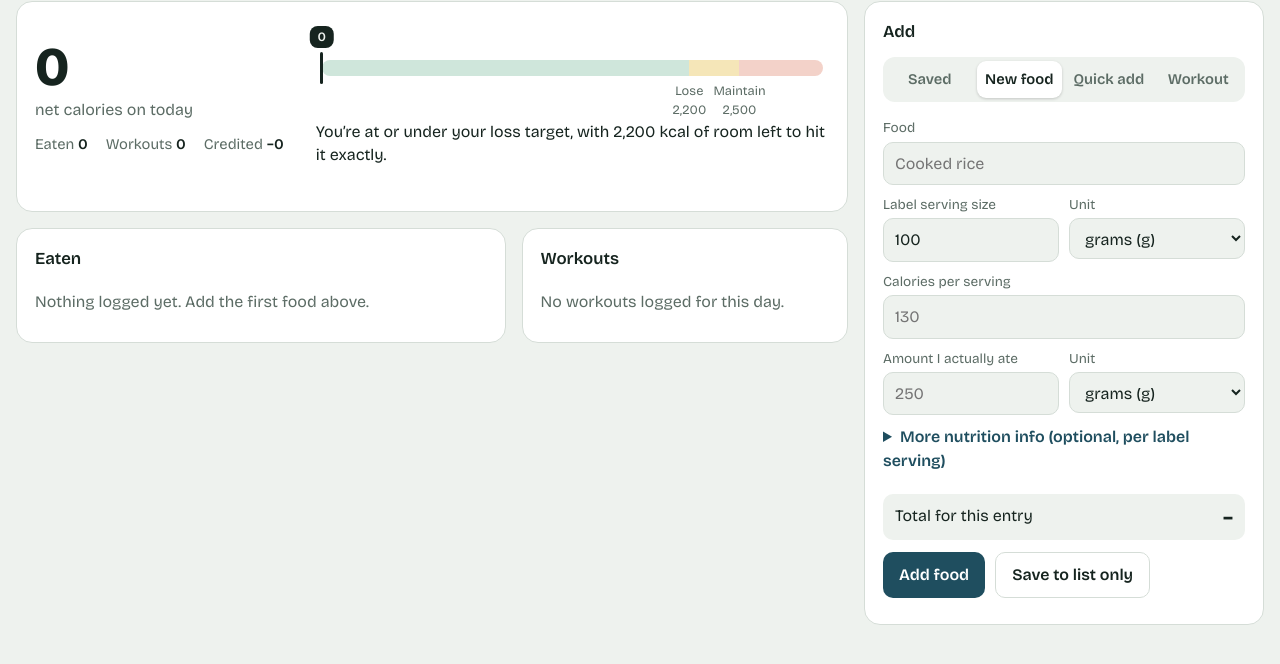
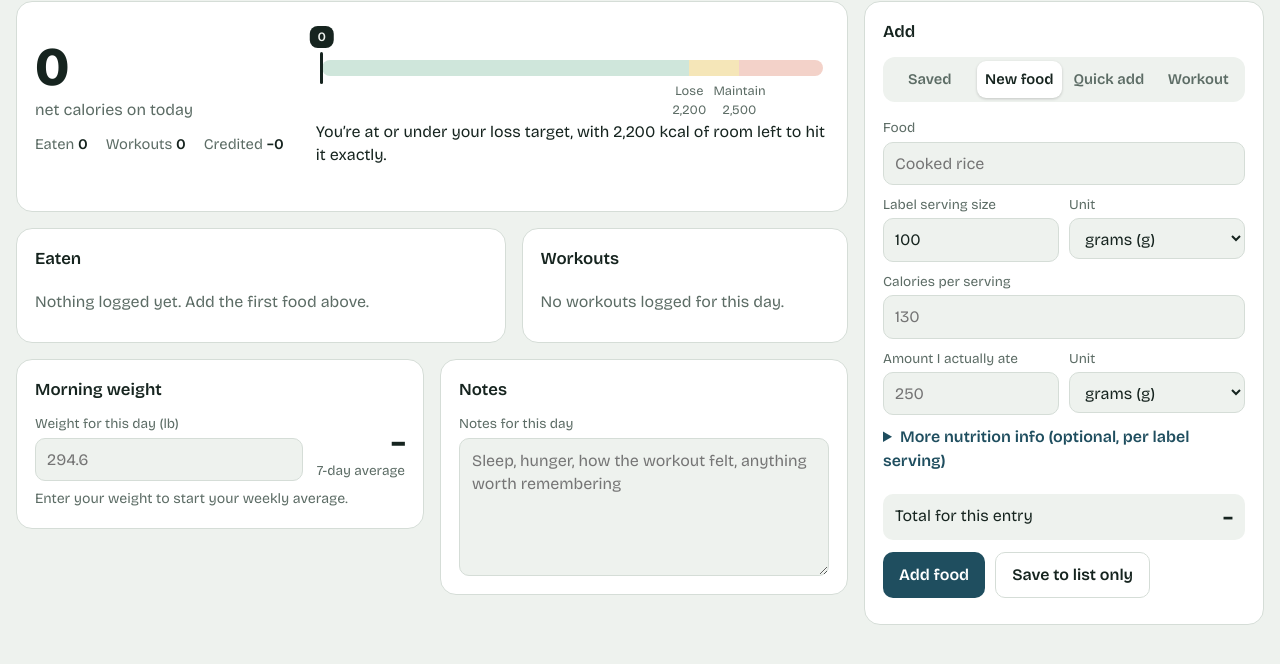
Before and after one commit to Nodboyd/calorie-tracker, a plain HTML site: page index.html in a window 1280 px wide. Shown: the part 66-730 px from the top of the page. Drawn offline with nearby package versions, Linux system fonts and the light colour scheme.

Commit message:
Add settings panel for weight and notes input

```diff
--- a/index.html
+++ b/index.html
@@ -33,6 +33,14 @@ label{display:block;font-size:.85rem;color:var(--muted);margin-bottom:4px}
 .layout{display:grid;grid-template-columns:minmax(0,1fr);gap:16px}
 .col{display:grid;gap:16px;min-width:0}
 .logs{display:grid;gap:16px;align-items:start}
+textarea{display:block;width:100%;background:var(--bg);border:1px solid var(--line);border-radius:10px;padding:10px 12px;font:inherit;color:inherit;resize:vertical;min-height:120px;line-height:1.45}
+.wrow{display:grid;grid-template-columns:minmax(0,1fr) auto;gap:14px;align-items:end;margin-top:12px}
+.wstat{text-align:right}
+.wstat b{display:block;font-size:1.7rem;letter-spacing:-.02em;line-height:1.1}
+.wstat span{color:var(--muted);font-size:.85rem}
+#wSpark svg{display:block;width:100%;height:auto;margin-top:10px}
+#wSpark polyline{fill:none;stroke:var(--accent);stroke-width:2;stroke-linejoin:round;stroke-linecap:round}
+#wSpark circle{fill:var(--accent)}
 .hero{display:grid;gap:18px 32px}
 .big .n{font-size:3.4rem;font-weight:800;letter-spacing:-.04em;line-height:1}
 .hero .u{color:var(--muted);margin-top:4px}
@@ -84,6 +92,7 @@ li .k{font-weight:600;white-space:nowrap}
 .fab{position:fixed;right:16px;bottom:calc(16px + env(safe-area-inset-bottom,0px));z-index:10;border-radius:999px;padding:14px 22px;box-shadow:0 6px 18px rgba(0,0,0,.3)}
 .scrim{display:none}
 @media (min-width:700px) and (max-width:899px),(min-width:1200px){.logs{grid-template-columns:minmax(0,1.5fr) minmax(0,1fr)}}
+@media (min-width:700px) and (max-width:899px),(min-width:1200px){.logs.even{grid-template-columns:repeat(2,minmax(0,1fr))}}
 @media (min-width:700px){.hero{grid-template-columns:auto minmax(0,1fr);align-items:center}}
 @media (max-width:600px){.goals{grid-template-columns:1fr}.big .n{font-size:3rem}}
 @media (min-width:900px){
@@ -165,6 +174,22 @@ li .k{font-weight:600;white-space:nowrap}
     <div class="logs">
       <section class="panel"><h2>Eaten</h2><ul id="foodList2"></ul></section>
       <section class="panel"><h2>Workouts</h2><ul id="exList"></ul></section>
+    </div>
+    <div class="logs even">
+      <section class="panel">
+        <h2>Morning weight</h2>
+        <div class="wrow">
+          <div><label for="wt">Weight for this day (lb)</label><input id="wt" type="number" min="0" step="0.1" inputmode="decimal" placeholder="294.6"></div>
+          <div class="wstat"><b id="wAvg">–</b><span id="wAvgN">7-day average</span></div>
+        </div>
+        <p class="note" id="wChange" style="margin-top:8px"></p>
+        <div id="wSpark"></div>
+      </section>
+      <section class="panel">
+        <h2>Notes</h2>
+        <label for="note" style="margin-top:12px">Notes for this day</label>
+        <textarea id="note" rows="5" placeholder="Sleep, hunger, how the workout felt, anything worth remembering"></textarea>
+      </section>
     </div>
   </main>
 
@@ -358,6 +383,10 @@ function render(){
   $('#lowNote').textContent=(net<1200&&eaten>0)?'Net intake this low is hard to sustain. Make sure you’re eating enough to fuel your workouts.':'';
   $('#foodList2').innerHTML=d.food.length?d.food.map(x=>`<li><div>${esc(x.name)}<small>${x.quick?'Quick add':(+x.amt.toFixed(2))+' '+U[x.unit].l}${macroStr(x.n)}</small></div><div><span class="k">${r0(x.kcal)} kcal</span><button class="del" data-del="food:${x.id}" aria-label="Remove ${esc(x.name)}">×</button></div></li>`).join(''):'<li class="empty" style="border:0;padding-left:0">Nothing logged yet. Add the first food above.</li>';
   $('#exList').innerHTML=d.ex.length?d.ex.map(x=>`<li><div>${esc(x.name)}</div><div><span class="k">−${r0(x.kcal)} kcal</span><button class="del" data-del="ex:${x.id}" aria-label="Remove ${esc(x.name)}">×</button></div></li>`).join(''):'<li class="empty" style="border:0;padding-left:0">No workouts logged for this day.</li>';
+  const wi=$('#wt'),ni=$('#note');
+  if(document.activeElement!==wi)wi.value=d.wt!=null?d.wt:'';
+  if(document.activeElement!==ni)ni.value=d.note||'';
+  wStats();
 }
 
 // backup + restore
@@ -442,6 +471,23 @@ $('#qAdd').onclick=()=>{
   save();['qName','qKcal','qP','qC','qF'].forEach(id=>{$('#'+id).value=''});$('#qSave').checked=false;$('#qErr').textContent='';
   renderLib();render();afterAdd('qName');
 };
+function wOn(o){const d=new Date(day+'T12:00:00');d.setDate(d.getDate()+o);const x=S.days[ymd(d)];return x&&x.wt>0?x.wt:null}
+function wAvg(a,b){const v=[];for(let o=a;o<=b;o++){const w=wOn(o);if(w!==null)v.push(w)}return v.length?{avg:v.reduce((x,y)=>x+y,0)/v.length,n:v.length}:null}
+function wStats(){
+  const cur=wAvg(-6,0),prev=wAvg(-13,-7);
+  $('#wAvg').textContent=cur?r1(cur.avg)+' lb':'–';
+  $('#wAvgN').textContent=cur?'7-day average ('+cur.n+(cur.n===1?' weigh-in)':' weigh-ins)'):'7-day average';
+  if(cur&&prev){const dv=cur.avg-prev.avg;$('#wChange').textContent=(dv>0?'+':dv<0?'\u2212':'')+r1(Math.abs(dv))+' lb compared with the 7 days before'}
+  else $('#wChange').textContent=cur?'Log a second week of weigh-ins to see your weekly change.':'Enter your weight to start your weekly average.';
+  const pts=[];for(let o=-13;o<=0;o++){const w=wOn(o);if(w!==null)pts.push({x:o+13,w})}
+  if(pts.length<2){$('#wSpark').innerHTML='';return}
+  const lo=Math.min(...pts.map(p=>p.w)),hi=Math.max(...pts.map(p=>p.w)),span=Math.max(hi-lo,1);
+  const X=p=>8+p.x/13*264,Y=p=>8+(1-(p.w-lo)/span)*40;
+  const last=pts[pts.length-1];
+  $('#wSpark').innerHTML='<svg viewBox="0 0 280 56" role="img" aria-label="Weight over the last 14 days"><polyline points="'+pts.map(p=>X(p).toFixed(1)+','+Y(p).toFixed(1)).join(' ')+'"/><circle cx="'+X(last).toFixed(1)+'" cy="'+Y(last).toFixed(1)+'" r="3.5"/></svg>';
+}
+$('#wt').addEventListener('input',()=>{const v=parseFloat($('#wt').value),d=dd();if(isNaN(v)||v<=0)delete d.wt;else d.wt=v;save();wStats()});
+$('#note').addEventListener('input',()=>{const t=$('#note').value,d=dd();if(t.trim())d.note=t;else delete d.note;save()});
 function openSettings(){$('#settings').hidden=false;$('#setBtn').setAttribute('aria-expanded','true')}
 $('#setBtn').onclick=()=>{const p=$('#settings');p.hidden=!p.hidden;$('#setBtn').setAttribute('aria-expanded',String(!p.hidden))};
 function tab(n){
```
